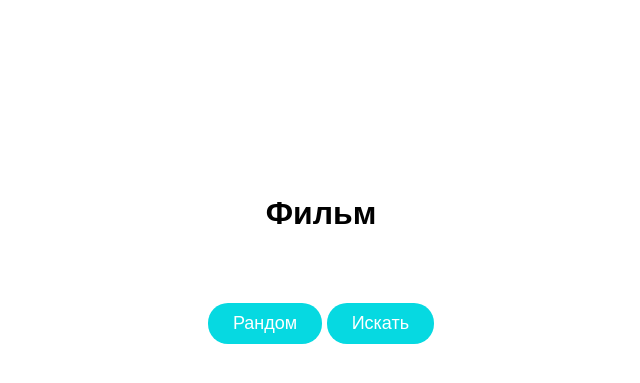
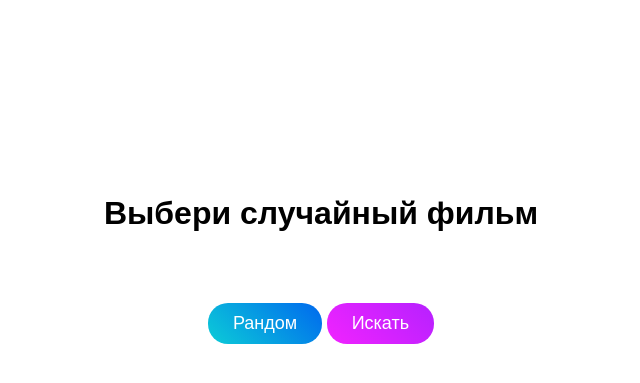
Before and after one commit to GimiOne/GimiOne.github.io, a PHP site: page /randF/index.html in a window 1280 px wide; the page is wider, and only the part inside the window is pictured. Shown: the part 141-524 px from the top of that part, without its empty margins (319-959 px from the left). Run offline with PHP 8.4, Linux system fonts and the light colour scheme.

Commit message:
update randF

```diff
--- a/randF/index.html
+++ b/randF/index.html
@@ -11,7 +11,7 @@
     <div class="randFilm">
         <div id="blockRandFilm">
 
-            <h1 id="randomFilm">Фильм</h1>
+            <h1 id="randomFilm">Выбери случайный фильм</h1>
 
         </div>
 
--- a/randF/style.css
+++ b/randF/style.css
@@ -70,7 +70,7 @@ html,body{
 
 #search{
 	font-size: 18px;
-	background-color: #06d9e1;
+	background: linear-gradient(45deg, rgba(241,35,255,1) 0%, rgba(182,33,255,1) 100%);
 	color: white;
 	border:none;
 	border-radius: 20px;
@@ -81,7 +81,7 @@ html,body{
 
 #randomButt{
 	font-size: 18px;
-	background-color: #06d9e1;
+	background: linear-gradient(45deg, rgba(12,204,215,1) 0%, rgba(0,105,238,1) 100%);
 	color: white;
 	border:none;
 	border-radius: 20px;
```
